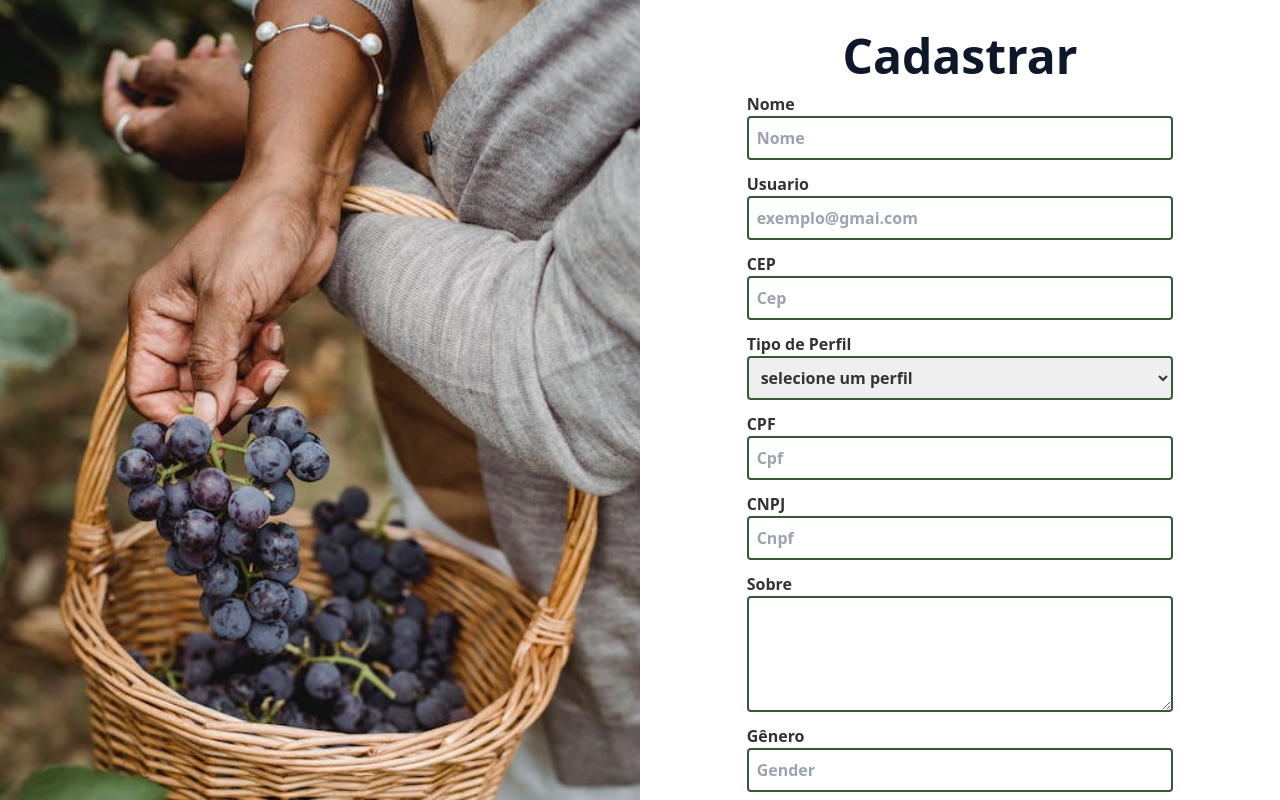
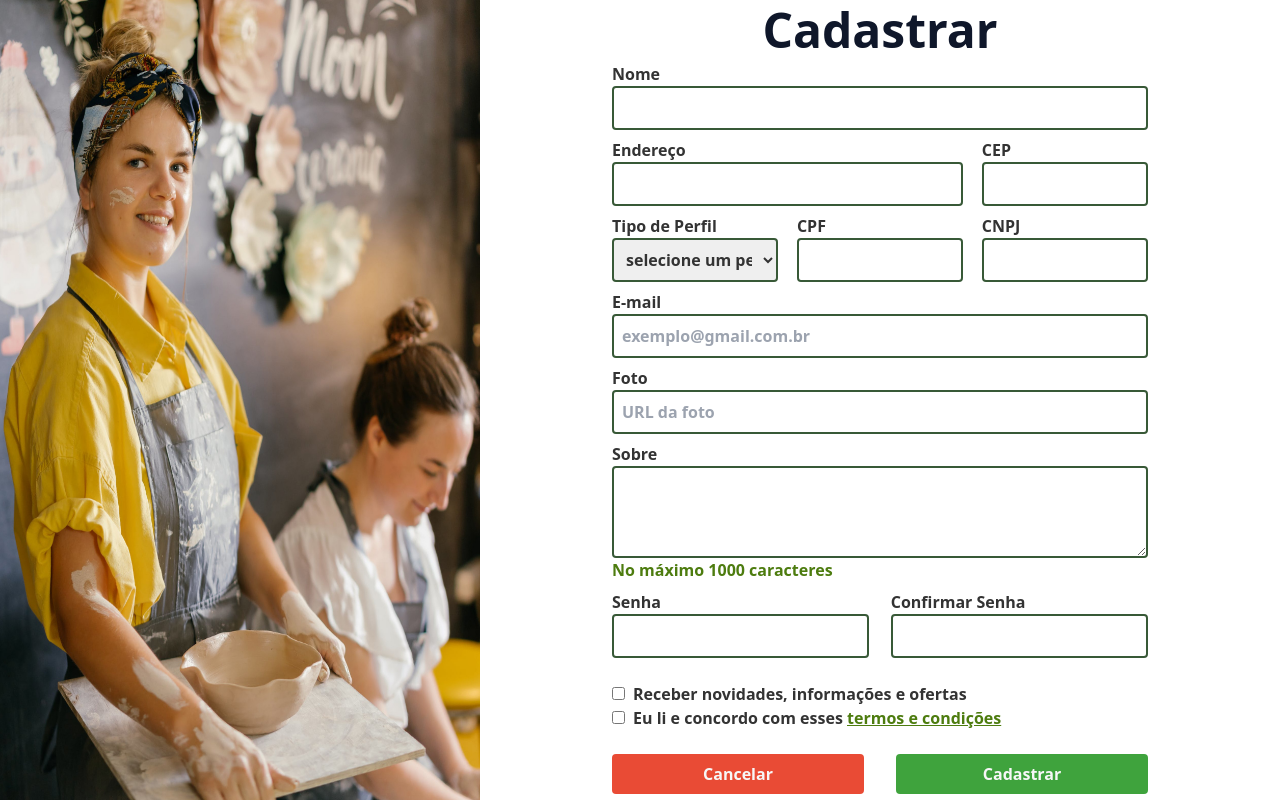
Before and after one commit to angelanascimento/generation-projeto-integrador-frontend, a React (Vite) app: page /cadastro in a window 1280 px wide. Shown: the top 800 px of the page. Built offline with nearby package versions, Linux system fonts and the light colour scheme.

Commit message:
alteração do formulário de cadastro, alteração da imagem e resposividade da página

```diff
--- a/src/pages/cadastro/Cadastro.tsx
+++ b/src/pages/cadastro/Cadastro.tsx
@@ -88,10 +88,13 @@ function Cadastro() {
   }
 
   return (
-    <div className="grid grid-cols-1 lg:grid-cols-2 place-items-center font-bold">
-      <div className="fundoCadastro hidden lg:block h-full"></div>
+    <div className="flex flex-row xl:h-screen ">
+      <div className="hidden md:flex md:w-[95%] lg:w-[90%] xl:w-[60%]">
+        <img src="src/assets/img/photos-about/mikhail-nilov.jpg" className="w-full" />
+      </div>
+      <div className="w-full h-full flex justify-center">
         <form
-        className="cadastroContainer flex justify-center items-center flex-col w-2/3 gap-3"
+          className="flex flex-col justify-center w-full p-[2rem] gap-2 items-center font-bold md:w-[90%] lg:w-[90%] xl:w-[75%] "
           onSubmit={cadastrarNovoUsuario}
         >
           <h2 className="text-slate-900 text-5xl">Cadastrar</h2>
@@ -101,38 +104,40 @@ function Cadastro() {
               type="text"
               id="nome"
               name="name"
-            placeholder="Nome"
-            className="appInput border-2 border-cor-primaria rounded p-2"
+              required
+              className="appInput border-2 border-cor-primaria rounded p-2 "
               value={usuario.name}
               onChange={(e: ChangeEvent<HTMLInputElement>) => atualizarEstado(e)}
             />
           </div>
-        <div className="flex flex-col w-full">
-          <label htmlFor="usuario">Usuario</label>
+          <div className="flex flex-wrap w-full justify-between xl:flex-nowrap">
+            <div className="flex flex-col w-full xl:w-[65.5%]">
+                <label htmlFor="endereco">Endereço</label>
                 <input
                   type="text"
-            id="usuario"
-            name="email"
-            placeholder="exemplo@gmai.com"
+                  id="endereco"
+                  name="address"
                   className="appInput border-2 border-cor-primaria rounded p-2"
-            value={usuario.email}
-            onChange={(e: ChangeEvent<HTMLInputElement>) => atualizarEstado(e)}
+                  //value={usuario.cep}
+                  //onChange={(e: ChangeEvent<HTMLInputElement>) => atualizarEstado(e)}
                 />
               </div>
-        <div className="flex flex-col w-full">
+              <div className="flex flex-col w-full xl:w-[31%]">
                 <label htmlFor="cep">CEP</label>
                 <input
                   type="text"
                   id="cep"
                   name="cep"
-            placeholder="Cep"
+                  required
                   className="appInput border-2 border-cor-primaria rounded p-2"
                   value={usuario.cep}
                   onChange={(e: ChangeEvent<HTMLInputElement>) => atualizarEstado(e)}
                 />
               </div>
+          </div>
 
-        <div className="flex flex-col w-full">
+          <div className="flex flex-wrap w-full justify-between xl:flex-nowrap">
+          <div className="flex flex-col w-full xl:w-[31%]">
               <label htmlFor="tipo">Tipo de Perfil</label>
               <select
                 id="tipo"
@@ -147,63 +152,41 @@ function Cadastro() {
               </select>
             </div>
 
-        <div className="flex flex-col w-full">
+            <div className="flex flex-col w-full xl:w-[31%]">
               <label htmlFor="cpf">CPF</label>
               <input
                 type="text"
                 id="cpf"
                 name="cpf"
-            placeholder="Cpf"
                 className="appInput border-2 border-cor-primaria rounded p-2"
                 value={usuario.cpf}
                 onChange={(e: ChangeEvent<HTMLInputElement>) => atualizarEstado(e)}
               />
             </div>
-        <div className="flex flex-col w-full">
+            <div className="flex flex-col w-full xl:w-[31%]">
               <label htmlFor="cnpj">CNPJ</label>
               <input
                 type="text"
                 id="cnpj"
                 name="cnpj"
-            placeholder="Cnpf"
                 className="appInput border-2 border-cor-primaria rounded p-2"
                 value={usuario.cnpj}
                 onChange={(e: ChangeEvent<HTMLInputElement>) => atualizarEstado(e)}
               />
             </div>
+
+          </div>
+
           <div className="flex flex-col w-full">
-          <label htmlFor="about">Sobre</label>
-          <textarea
-            id="sobre"
-            name="about"
-            rows={4}
-            cols={5}
-            className="appInput border-2 border-cor-primaria rounded p-2"
-            value={usuario.about}
-            onChange={(e: ChangeEvent<HTMLTextAreaElement>) => atualizarEstadoTextArea(e)}
-          />
-        </div>
-        <div className="flex flex-col w-full">
-          <label htmlFor="genero">Gênero</label>
+            <label htmlFor="usuario">E-mail</label>
             <input
               type="text"
-            id="genero"
-            name="gender"
-            placeholder="Gender"
+              id="usuario"
+              name="email"
+              required
+              placeholder="exemplo@gmail.com.br"
               className="appInput border-2 border-cor-primaria rounded p-2"
-            value={usuario.gender}
-            onChange={(e: ChangeEvent<HTMLInputElement>) => atualizarEstado(e)}
-          />
-        </div>
-        <div className="flex flex-col w-full">
-          <label htmlFor="etnia">Etnia</label>
-          <input
-            type="text"
-            id="etnia"
-            name="ethnicity"
-            placeholder="Ethnicity"
-            className="appInput border-2 border-cor-primaria rounded p-2"
-            value={usuario.ethnicity}
+              value={usuario.email}
               onChange={(e: ChangeEvent<HTMLInputElement>) => atualizarEstado(e)}
             />
           </div>
@@ -213,31 +196,45 @@ function Cadastro() {
               type="text"
               id="foto"
               name="url"
-            placeholder="Foto"
+              placeholder="URL da foto"
               className="appInput border-2 border-cor-primaria rounded p-2"
               value={usuario.url}
               onChange={(e: ChangeEvent<HTMLInputElement>) => atualizarEstado(e)}
             />
           </div>
           <div className="flex flex-col w-full">
+            <label htmlFor="about">Sobre</label>
+            <textarea
+              id="sobre"
+              name="about"
+              rows={3}
+              cols={5}
+              className="appInput border-2 border-cor-primaria rounded p-2"
+              value={usuario.about}
+              onChange={(e: ChangeEvent<HTMLTextAreaElement>) => atualizarEstadoTextArea(e)}
+            />
+            <p className="text-lime-700 text-base ">No máximo 1000 caracteres</p>
+          </div>
+          <div className="flex flex-wrap w-full justify-between xl:flex-nowrap">
+            <div className="flex flex-col w-full xl:w-[48%]">
               <label htmlFor="senha">Senha</label>
               <input
                 type="password"
                 id="senha"
                 name="password"
-            placeholder="Senha"
+                required
                 className="appInput border-2 border-cor-primaria rounded p-2"
                 value={usuario.password}
                 onChange={(e: ChangeEvent<HTMLInputElement>) => atualizarEstado(e)}
               />
             </div>
-        <div className="flex flex-col w-full">
+              <div className="flex flex-col w-full xl:w-[48%]">
                 <label htmlFor="confirmarSenha">Confirmar Senha</label>
                 <input
                   type="password"
                   id="confirmarSenha"
                   name="confirmarSenha"
-            placeholder="Confirmar Senha"
+                  required
                   className="appInput border-2 border-cor-primaria rounded p-2"
                   value={confirmaSenha}
                   onChange={(e: ChangeEvent<HTMLInputElement>) =>
@@ -245,6 +242,29 @@ function Cadastro() {
                   }
                 />
               </div>
+          </div>
+
+          <div className="w-full my-4">
+            <div>
+              <input
+              type="checkbox"
+              id="newsletter"
+              name="newsletter"
+              />
+              <label htmlFor="newsletter" className="ml-2 ">Receber novidades, informações e ofertas</label>
+            </div>
+            <div>
+            <input
+              type="checkbox"
+              id="newsletter"
+              name="newsletter"
+              />
+              <label htmlFor="newsletter" className="ml-2">
+              Eu li e concordo com esses <a href="https://drive.google.com/file/d/18C16W0i3gQE_C6z1ctQzAQ_JzhT7A-Jf/view?usp=sharing" target="_blank" className="underline text-lime-700">termos e condições</a>
+              </label>
+            </div>
+          </div>
+
           <div className="flex justify-around w-full gap-8">
             <button
               className="rounded bg-app-red text-white hover:bg-red-600 w-1/2 py-2"
@@ -272,6 +292,8 @@ function Cadastro() {
           </div>
         </form>
       </div>
+
+    </div>
   );
 }
 
```
Also changed, not shown: src/assets/img/photos-about/mikhail-nilov.jpg (added). Lines whose indentation alone changed are shown as unchanged.
